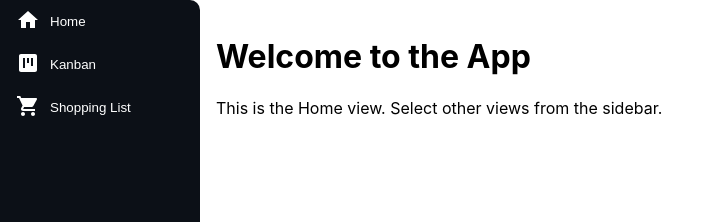
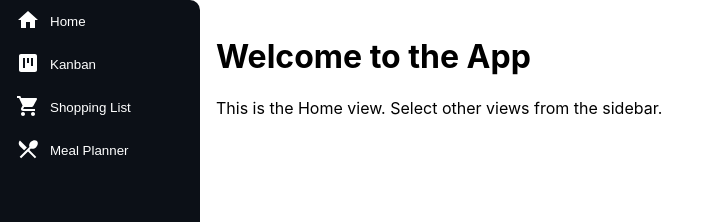
Before and after one commit to Team-KekX/Long-Game, a React (Create React App) app in the folder ui/: page / in a window 1280 px wide. Shown: the top 222 px of the page, without its empty margins (0-705 px from the left). Built offline with nearby package versions, Linux system fonts and the light colour scheme.

Commit message:
Add Meal Planner SideBar Button

```diff
--- a/ui/src/components/Layout.tsx
+++ b/ui/src/components/Layout.tsx
@@ -4,7 +4,7 @@ import KanbanBoard from './Kanban/KanbanBoard';
 import './Layout.css';
 
 const Layout: React.FC<{ children: React.ReactNode }> = ({ children }) => {
-    const [currentView, setCurrentView] = useState<'home' | 'kanban' | 'shopping' | 'settings' | 'feedback'>('home');
+    const [currentView, setCurrentView] = useState<'home' | 'kanban' | 'shopping' | 'mealPlanner' | 'settings' | 'feedback'>('home');
 
     const renderView = () => {
         switch (currentView) {
@@ -14,6 +14,8 @@ const Layout: React.FC<{ children: React.ReactNode }> = ({ children }) => {
                 return children;
             case 'shopping':
                 return <div>Shopping List View</div>;
+            case 'mealPlanner':
+                return <div>Meal Planner View</div>;
             case 'settings':
                 return <div>Settings View</div>;
             case 'feedback':
--- a/ui/src/components/SideBar.tsx
+++ b/ui/src/components/SideBar.tsx
@@ -5,16 +5,19 @@ import ViewKanbanIcon from '@mui/icons-material/ViewKanban';
 import ShoppingCartIcon from '@mui/icons-material/ShoppingCart';
 import SettingsIcon from '@mui/icons-material/Settings';
 import FeedbackIcon from '@mui/icons-material/Feedback';
+import RestaurantMenuIcon from '@mui/icons-material/RestaurantMenu';
 
 interface SideBarProps {
-  onViewChange: (view: 'home' | 'kanban' | 'shopping' | 'settings' | 'feedback') => void;
+  onViewChange: (view: 'home' | 'kanban' | 'shopping' | 'mealPlanner' | 'settings' | 'feedback') => void;
 }
 
 const SideBar: React.FC<SideBarProps> = ({ onViewChange }) => {
     const topItems = [
         { name: 'Home', icon: <HomeIcon />, view: 'home' },
         { name: 'Kanban', icon: <ViewKanbanIcon />, view: 'kanban' },
-        { name: 'Shopping List', icon: <ShoppingCartIcon />, view: 'shopping' }
+        { name: 'Shopping List', icon: <ShoppingCartIcon />, view: 'shopping' },
+        //{ name: 'Calendar', icon: <CalendarIcon />, view: 'calendar' },
+        { name: 'Meal Planner', icon: <RestaurantMenuIcon />, view: 'mealPlanner' }
     ];
     const bottomItems = [
         { name: 'Settings', icon: <SettingsIcon />, view: 'settings' },
@@ -29,7 +32,7 @@ const SideBar: React.FC<SideBarProps> = ({ onViewChange }) => {
                         <li key={index}>
                             <button
                               className="sidebar-button"
-                              onClick={() => onViewChange(item.view as 'home' | 'kanban' | 'shopping')}
+                              onClick={() => onViewChange(item.view as 'home' | 'kanban' | 'shopping' | 'mealPlanner')}
                             >
                                 {item.icon && <span className="sidebar-icon">{item.icon}</span>}
                                 {item.name}
```
